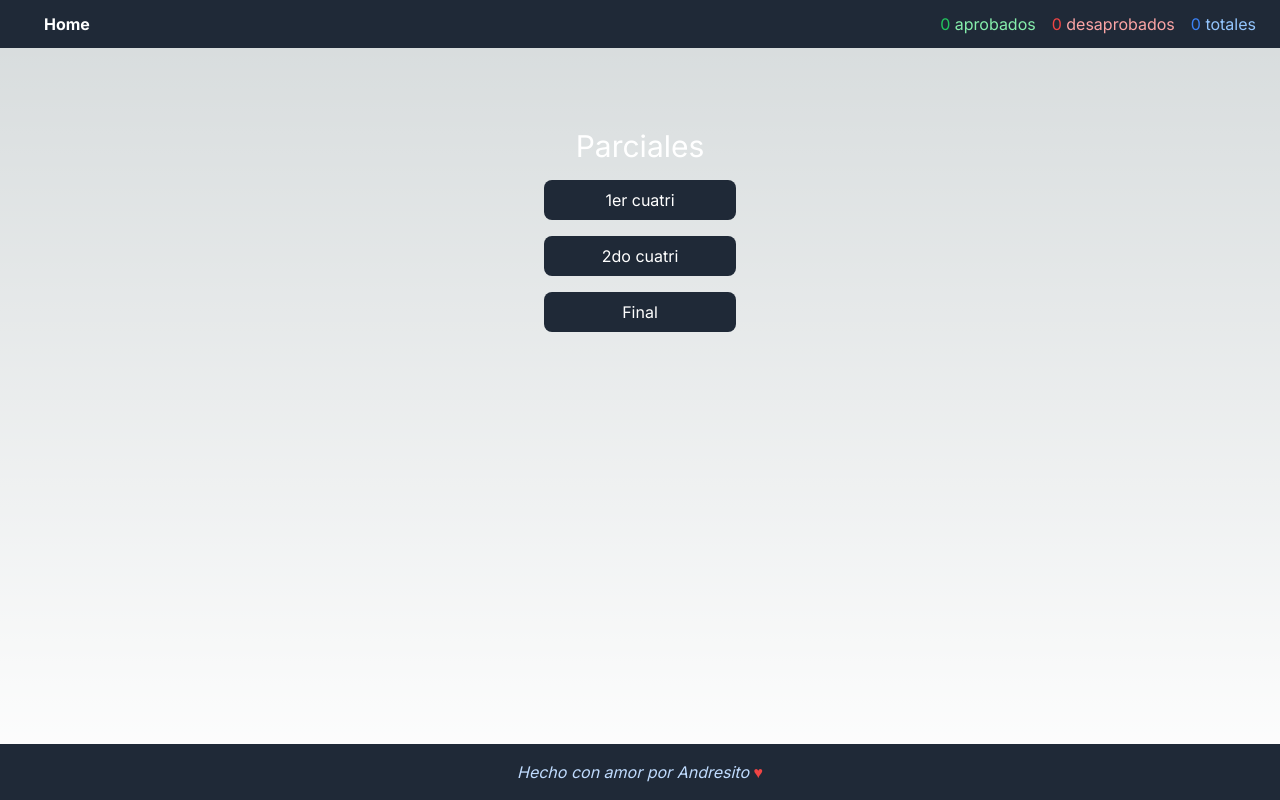
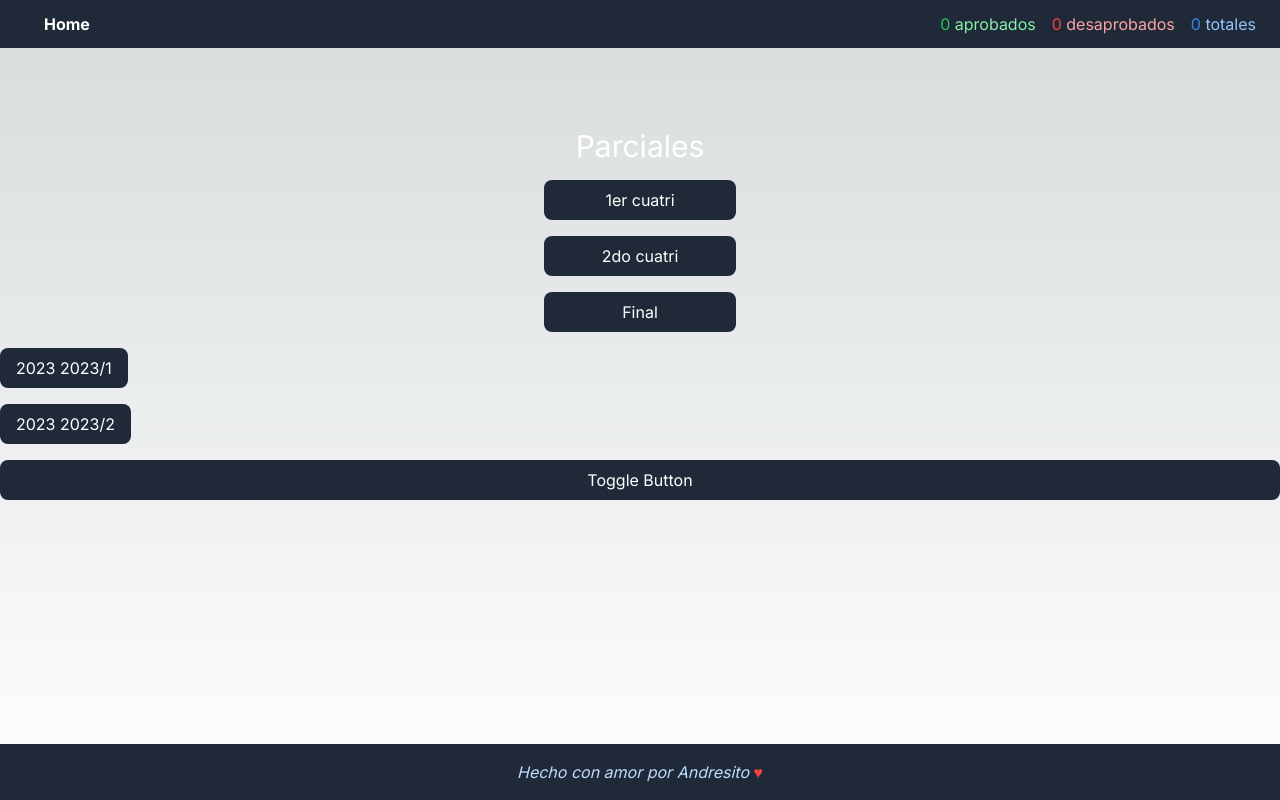
Before and after one commit to Andressitoito/parciales-practicos-uba, a Next.js app: page /parciales/ICSE in a window 1280 px wide. Built offline with nearby package versions, Linux system fonts and the light colour scheme.

Commit message:
Implementación de Más Exámenes y Mejoras en la Interfaz de Usuario
En proceso de implementar más exámenes, además de realizar mejoras en la interfaz de usuario y configurar redireccionamientos para una mejor experiencia del usuario.

```diff
--- a/src/app/layout.js
+++ b/src/app/layout.js
@@ -6,13 +6,13 @@ import Footer from "@/components/footer/footer";
 const inter = Inter({ subsets: ["latin"] });
 
 export const metadata = {
-  title: "Create Next App",
-  description: "Generated by create next app",
+  title: "Practicas Parciales",
+  description: "Practica y entrenate para rendir los parciales de la manera mas entretenida",
 };
 
 export default function RootLayout({ children }) {
   return (
-    <html lang="en">
+    <html lang="en" className="select-none">
       <body className={inter.className} style={{ position: "relative", minHeight: "100vh" }}>
         <Navbar />
         <main>{children}</main>
--- a/src/app/parciales/ICSE/page.js
+++ b/src/app/parciales/ICSE/page.js
@@ -1,7 +1,50 @@
+"use client"
+import ListaBotones from "@/components/listaBotones/listaBotones";
+import ToggleButton from "@/components/toggleButton/toggleButton";
 import Link from "next/link";
 
-export default function Parciales({ params }) {
-	const years = [2022, 2023, 2024];
+import { useRouter } from 'next/navigation';
+
+
+const questionsData = [
+	{
+		year: 2023,
+		name: "2023/1",
+			text: "Texto 1 - Este es un texto grande...",
+			questions: [
+					{
+							question: "Pregunta 1",
+							answers: ["Respuesta 1", "Respuesta 2", "Respuesta 3"],
+							correctAnswer: "Respuesta 1"
+					},
+					// Agrega más preguntas según sea necesario
+			]
+	},
+	{
+		year: 2023,
+			name: "2023/2",
+			text: "Texto 2 - Este es otro texto grande...",
+			questions: [
+					{
+							question: "Pregunta 1",
+							answers: ["Respuesta 1", "Respuesta 2", "Respuesta 3"],
+							correctAnswer: "Respuesta 2"
+					},
+					// Agrega más preguntas según sea necesario
+			]
+	},
+	// Agrega más objetos para los otros textos
+];
+
+
+export default function Parciales() {
+
+
+	const router = useRouter();
+
+	const handleButtonClick = (name) => {
+		router.push(`/parciales/ICSE/segundo-cuatri`, { questionsData: questionsData.find(item => item.name === name) });
+	};
 
 	return (
 		<>
@@ -33,6 +76,24 @@ export default function Parciales({ params }) {
 					</Link>
 				</div>
 			</div>
+
+
+			<div>
+				{questionsData.map((item) => (
+					<div key={item.name} className="mb-4">
+						<button
+							onClick={() => handleButtonClick(item.name)}
+							className="cursor-pointer bg-gray-800 hover:bg-gray-700 text-white py-2 px-4 rounded-lg transition duration-300 text-center"
+						>
+							{item.year} {item.name}
+						</button>
+					</div>
+				))}
+			</div>
+
+
+
+			<ToggleButton />
 		</>
 	);
 }
--- a/src/app/parciales/ICSE/segundo-cuatri/page.js
+++ b/src/app/parciales/ICSE/segundo-cuatri/page.js
@@ -4,11 +4,23 @@ import ScrollToTopButton from "@/components/scrollToTop/scrollToTop";
 import { questionsData } from "./preguntas";
 import React, { useState, useEffect } from "react";
 
+import { useRouter } from 'next/router';
+
 const QuizComponent = () => {
  const [selectedAnswers, setSelectedAnswers] = useState({});
  const [submitted, setSubmitted] = useState(false);
  const [score, setScore] = useState(0);
  const [shuffledQuestions, setShuffledQuestions] = useState([]); // Estado para almacenar preguntas en orden aleatorio
+
+
+ const router = useRouter();
+ const { informationquestionsData } = router.query;
+
+ if (!informationquestionsData) {
+   return <div>Cargando...</div>;
+ }
+
+
 
  useEffect(() => {
   // Barajar preguntas y respuestas cuando el componente se monta
--- /dev/null
+++ b/src/components/listaBotones/listaBotones.js
@@ -0,0 +1,35 @@
+import React from "react";
+
+const ListaBotones = ({ dataArray }) => {
+
+
+  const questionsData = [
+    { id: 1, title: "Pregunta 1", url: "/pregunta1" },
+    { id: 2, title: "Pregunta 2", url: "/pregunta2" },
+    // Agrega más objetos según sea necesario
+  ];
+
+  return (
+    <div>
+      {questionsData.map((item, index) => (
+        <div key={index} className="mb-4">
+          <button
+            className="cursor-pointer bg-gray-800 hover:bg-gray-700 text-white py-2 px-4 rounded-lg transition duration-300 text-center"
+            onClick={() => handleClick(item)}
+          >
+            {item.buttonLabel}
+          </button>
+        </div>
+      ))}
+    </div>
+  );
+};
+
+const handleClick = (item) => {
+  // Perform any action you need when a button is clicked, using data from the corresponding object
+  // For example, you can navigate to a page with data from the clicked item
+  // You can use React Router for navigation or any other navigation method you prefer
+  // Example: history.push(`/parciales/${item.curso}/${item.cuatri}`);
+};
+
+export default ListaBotones;
--- /dev/null
+++ b/src/components/toggleButton/toggleButton.js
@@ -0,0 +1,45 @@
+import React, { useState } from "react";
+
+const ToggleButton = () => {
+  const [isActive, setIsActive] = useState(false);
+
+  const handleClick = () => {
+    setIsActive(!isActive);
+  };
+
+  const questionsData = [
+    { id: 1, title: "Pregunta 1", url: "/pregunta1" },
+    { id: 2, title: "Pregunta 2", url: "/pregunta2" },
+    // Agrega más objetos según sea necesario
+  ];
+
+  return (
+    <div>
+      <div className="mb-4">
+        <div
+          className={`cursor-pointer ${
+            isActive ? "bg-gray-700" : "bg-gray-800"
+          } hover:bg-gray-700 text-white py-2 px-4 rounded-lg transition duration-300 text-center`}
+          onClick={handleClick}
+        >
+          Toggle Button
+        </div>
+      </div>
+      {isActive && (
+        <div className="flex">
+          {questionsData.map((question) => (
+            <div key={question.id} className="w-48 mb-4">
+              <a href={question.url}>
+                <div className="cursor-pointer bg-gray-800 hover:bg-gray-700 text-white py-2 px-4 rounded-lg transition duration-300 text-center">
+                  {question.title}
+                </div>
+              </a>
+            </div>
+          ))}
+        </div>
+      )}
+    </div>
+  );
+};
+
+export default ToggleButton;
```
